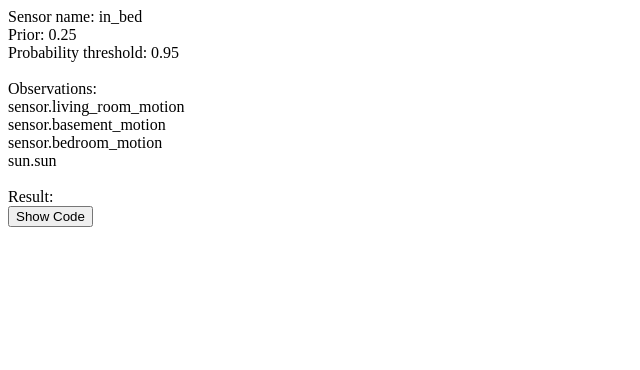
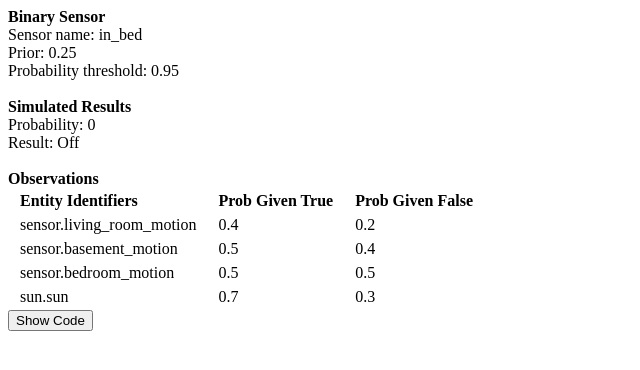
Before and after one commit to ChrisJohns-me/ha-bayesian-tool, an Angular app: page / in a window 1280 px wide. Shown: the top 370 px of the page, without its empty margins (0-640 px from the left). Built offline with nearby package versions, Linux system fonts and the light colour scheme.

Commit message:
3 files modified

```diff
--- a/src/app/app.component.html
+++ b/src/app/app.component.html
@@ -1,16 +1,30 @@
 <section>
+  <div><strong>Binary Sensor</strong></div>
   <div>Sensor name: {{ bayesianSensor?.binary_sensor?.name }}</div>
   <div>Prior: {{ bayesianSensor?.binary_sensor?.prior }}</div>
   <div>Probability threshold: {{ bayesianSensor?.binary_sensor?.probability_threshold }}</div>
 
   <br />
-  Observations:
-  <div *ngFor="let observation of bayesianSensor?.binary_sensor?.observations">
-    {{ observation.entity_id }}
-  </div>
+  <div><strong>Simulated Results</strong></div>
+  <div>Probability: {{ calculatedProbability }}</div>
+  <div>Result: {{ calculatedResult ? 'On' : 'Off' }}</div>
 
   <br />
-  <div>Result: {{ '' }}</div>
+  <div><strong>Observations</strong></div>
+  <table class="observation-table">
+    <thead>
+      <td><strong>Entity Identifiers</strong></td>
+      <td><strong>Prob Given True</strong></td>
+      <td><strong>Prob Given False</strong></td>
+    </thead>
+    <tbody>
+      <tr *ngFor="let obs of bayesianSensor?.binary_sensor?.observations">
+        <td>{{ obs.entity_id }}</td>
+        <td>{{ obs.prob_given_true }}</td>
+        <td>{{ (obs.prob_given_false ? obs.prob_given_false : 1 - obs.prob_given_true) | number:'0.1-2' }}</td>
+      </tr>
+    </tbody>
+  </table>
 </section>
 
 <section>
--- a/src/app/app.component.scss
+++ b/src/app/app.component.scss
@@ -4,3 +4,10 @@
   font-family: 'Courier New', Courier, monospace;
   font-size: 1rem;
 }
+
+
+table.observation-table {
+  td {
+    padding: 2px 10px;
+  }
+}
--- a/src/app/app.component.ts
+++ b/src/app/app.component.ts
@@ -16,6 +16,8 @@ export class AppComponent {
   public textInput: string = ExampleYAML;
   public bayesianSensor: BayesianSensor;
   public observerMetas: IObserverMeta[] = [];
+  public calculatedProbability: number = 0;
+  public calculatedResult: boolean = false;
 
   constructor() {
     this.importInput(); // Display example from YAML
@@ -42,7 +44,8 @@ export class AppComponent {
     for (let obs of this.bayesianSensor.binary_sensor.observations)
       prior = this.updateProbability(prior, obs.prob_given_true, obs.prob_given_false);
 
-    this.bayesianSensor.binary_sensor.prior = prior;
+    // this.bayesianSensor.binary_sensor.prior = prior;
+    this.calculatedProbability = prior;
   }
 
   private updateProbability(prior: number, prob_true: number, prob_false: number): number {
```
